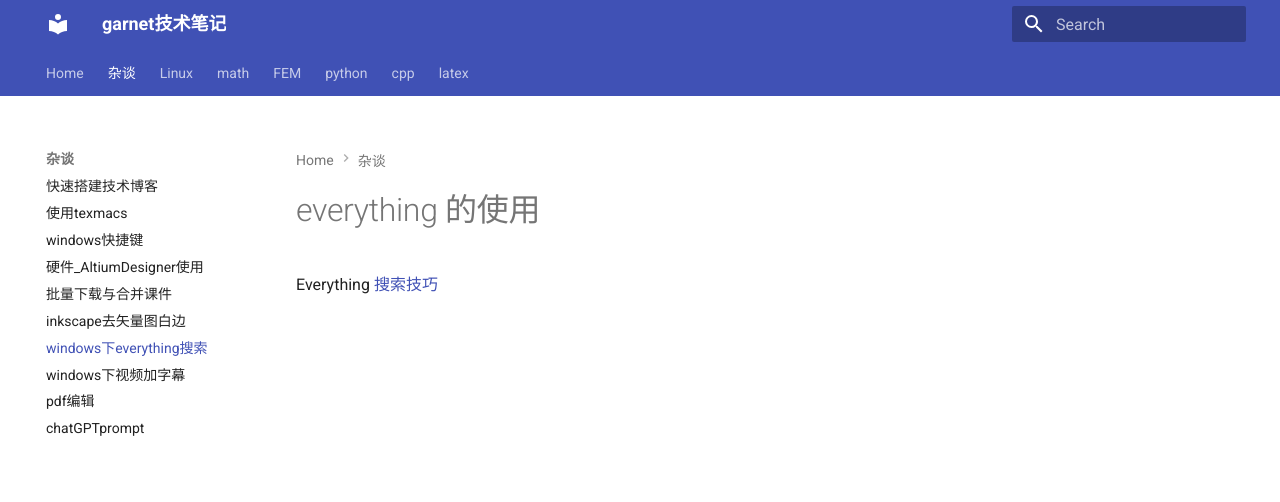
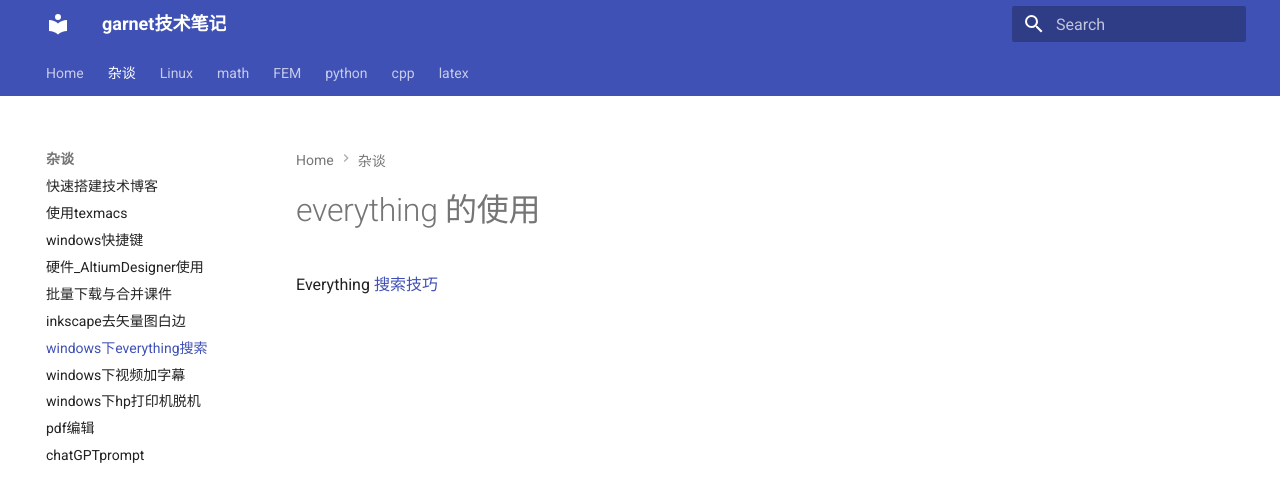
Before and after one commit to ymma98/technotes, an MkDocs documentation site: the page built from docs/杂谈/windows_everything的使用.md, in a window 1280 px wide. Shown: the top 502 px of the page. Built offline with MkDocs 1.6.1 and Material for MkDocs 9.7.7, drawn with Linux system fonts in a browser that asks for light colours.

Commit message:
Update mkdocs.yml

```diff
--- a/mkdocs.yml
+++ b/mkdocs.yml
@@ -10,6 +10,7 @@ nav:
       - inkscape去矢量图白边: 杂谈/inkscape去矢量图白边.md
       - windows下everything搜索: 杂谈/windows_everything的使用.md
       - windows下视频加字幕: 杂谈/windows_视频加字幕.md
+      - windows下hp打印机脱机: 杂谈/windows_hp打印机脱机.md
       - pdf编辑: 杂谈/pdf编辑.md
       - chatGPTprompt: 杂谈/chatGPT_prompt.md
   - Linux:
```
